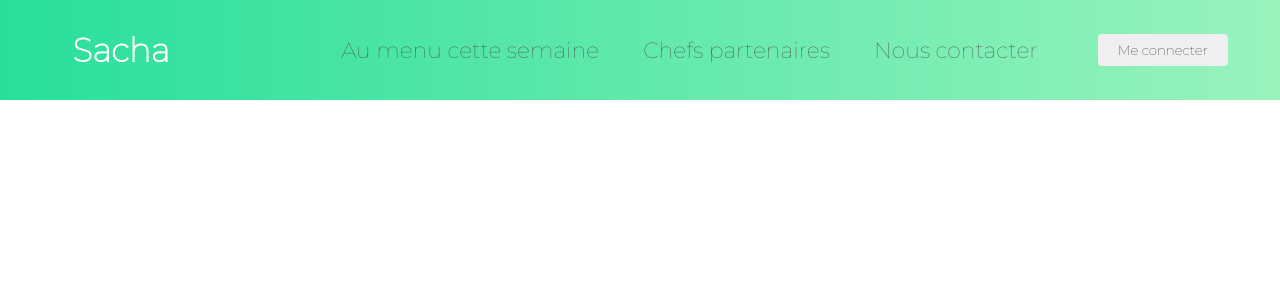
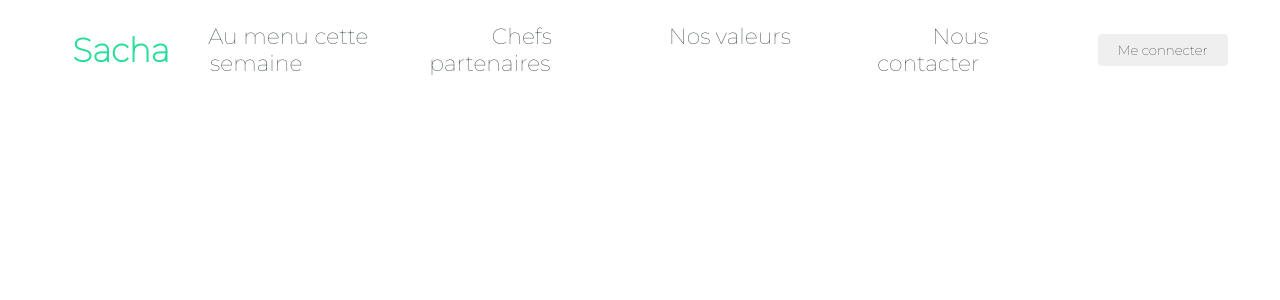
Before and after one commit to Morgane26/new-repo, a React (Create React App) app: page / in a window 1280 px wide. Shown: the top 300 px of the page. Built offline with nearby package versions, Linux system fonts and the light colour scheme.

Commit message:
changing color and delete deadcode

```diff
--- a/src/components/Navbar/MenuItems.js
+++ b/src/components/Navbar/MenuItems.js
@@ -7,6 +7,11 @@ export const MenuItems = [
     {
         title: 'Chefs partenaires',
         url: '#',
+        cName: 'nav-links'
+    },
+    {
+        title: 'Nos valeurs',
+        url:'#',
         cName: 'nav-links'
     },
     {
--- a/src/components/Navbar/Navbar.css
+++ b/src/components/Navbar/Navbar.css
@@ -1,43 +1,44 @@
+/* La navbar dans son ensemble */
 .NavbarItems {
-    /* background: linear-gradient(90deg, rgb(110, 94, 254) 0%, rgba(73,63,252,1) 100%); */
-    /* background: linear-gradient(90deg, rgb(7, 241, 143) 0%, rgba(6, 212, 116, 0.911) 100%); */
-    background: linear-gradient(90deg, rgba(40,223,153,1) 0%, rgba(153,243,189,1) 100%);
+    background: transparent;
     height: 100px;
     display: flex;
     justify-content: center;
     align-items: center;
     font-size: 22px;
 }
+/* Le logo qui va changer 🚨 */
 .navbar-logo {
-    color: #ffff;
-    font-weight: bold !important;
+    color: #28df99;
     justify-self: start;
     margin-left: 20px;
     cursor : pointer;
 }
+/* L'icone en plus du logo qui va disparaitre ou switch*/
 /* .fa-react {
     margin-left: 0.8rem;
     font-size: 1.8rem;
 } */
+
 .nav-menu {
     display: grid;
-    grid-template-columns: repeat(4, auto);
-    grid-gap: 12px;
+    grid-template-columns: repeat(5, auto);
+    grid-gap: 14px;
     list-style: none;
-    /* text-align: center; */
+    text-align: center;
     width: 70vw;
     justify-content: end;
     margin-right: 2rem;
+
 }
 .nav-links {
-    color: #4A4A4A;
+    color: #222f32;
     text-decoration: none;
-    padding: 0.5rem 1rem;
+    padding: 12px 32px;
 }
 .nav-links:hover {
-    background-color: #99f3bd;
-    font-weight: bold;
-    border-radius: 4px;
+    background-color: #28df99;
+    border-radius: 40px;
     transition: all 0.2s ease-out;
 }
 .fa-bars {
@@ -50,10 +51,13 @@
     display: none;
 }
 
+/* --- La navbar en version mobile/responsive --- */
 @media screen and (max-width: 960px) {
+    /* 1 - La position des items dans leurs ensemble */
     .NavbarItems {
         position: relative;
     }
+    /* 2 - Lorsqu'un user clique sur le hamburger / affichage du menu items */
     .nav-menu {
         display: flex;
         flex-direction: column;
@@ -64,49 +68,48 @@
         left: -100%;
         opacity: 1;
         transition: all 0.5s ease;
-
-        color: #4A4A4A;
-        border: 1px solid #4A4A4A;
-        padding: 8px 24px;
-        border-radius: 50px;
-        font-weight: lighter;
-        transition: opacity 0.3s ease;
+        padding: 12px 32px;
     }
+    /* 3 - Présentation des items */
     .nav-menu.active {
-        background: #ffffff;
+        background-color: transparent;
         color : black;
         left: 0;
         opacity: 1;
         transition: all 0.5s ease;
         z-index: 1;
     }
+    /* 4 - Comment sont présenter les links des items / espacements ... */
     .nav-links {
         text-align: center;
         padding: 2rem;
         width: 100%;
         display: table;
     }
+    /* 5 -  Au passage de la sourie */
     .nav-links:hover {
-        background-color: #99f3bd;
-        border-radius: 0;
+        background-color: #28df99;
+        border-radius: 50px;
     }
+    /* 6 - Le logo qui va changer */
     .navbar-logo {
         position: absolute;
         top: 0;
         left: 0;
         transform: translate(25%, 50%);
     }
+    /* 7 - Un icon */
     .menu-icons {
         display: block;
         position: absolute;
         top: 0;
         right: 0;
         transform: translate(-100%, 60%);
-        font-size: 1.8rem;
+        font-size: 2rem;
         cursor: pointer;
     }
+    /* 8 - Un icon au clic */
     .fa-times {
-        color: #ffff;
         font-size: 2rem;
     }
     .nav-links-mobile {
@@ -116,14 +119,14 @@
         margin: 2rem auto;
         border-radius: 4px;
         width: 80%;
-        background: #4ad9e4;
+        background: #28df99;
         text-decoration: none;
         color: #ffff;
         font-size: 1.6rem;
     }
+    /* 9 - Passage de la souris */
     .nav-links-mobile:hover {
         background: #28df99;
-        color: #ffffff;
         transition: 250ms;
     }
 
--- a/src/components/Navbar/Navbar.js
+++ b/src/components/Navbar/Navbar.js
@@ -12,7 +12,7 @@ class Navbar extends Component {
         return(
             <nav className="NavbarItems">
                 <h1 className="navbar-logo">Sacha</h1>
-                {/* <i className="fab fa-react"></i> */}
+                {/* {<i className="fab fa-react"></i>} */}
                 <div className="menu-icons" onClick={this.handleClick}>
                     <i className={this.state.clicked ? 'fas fa-times' : 'fas fa-bars'}></i>
                 </div>
```
